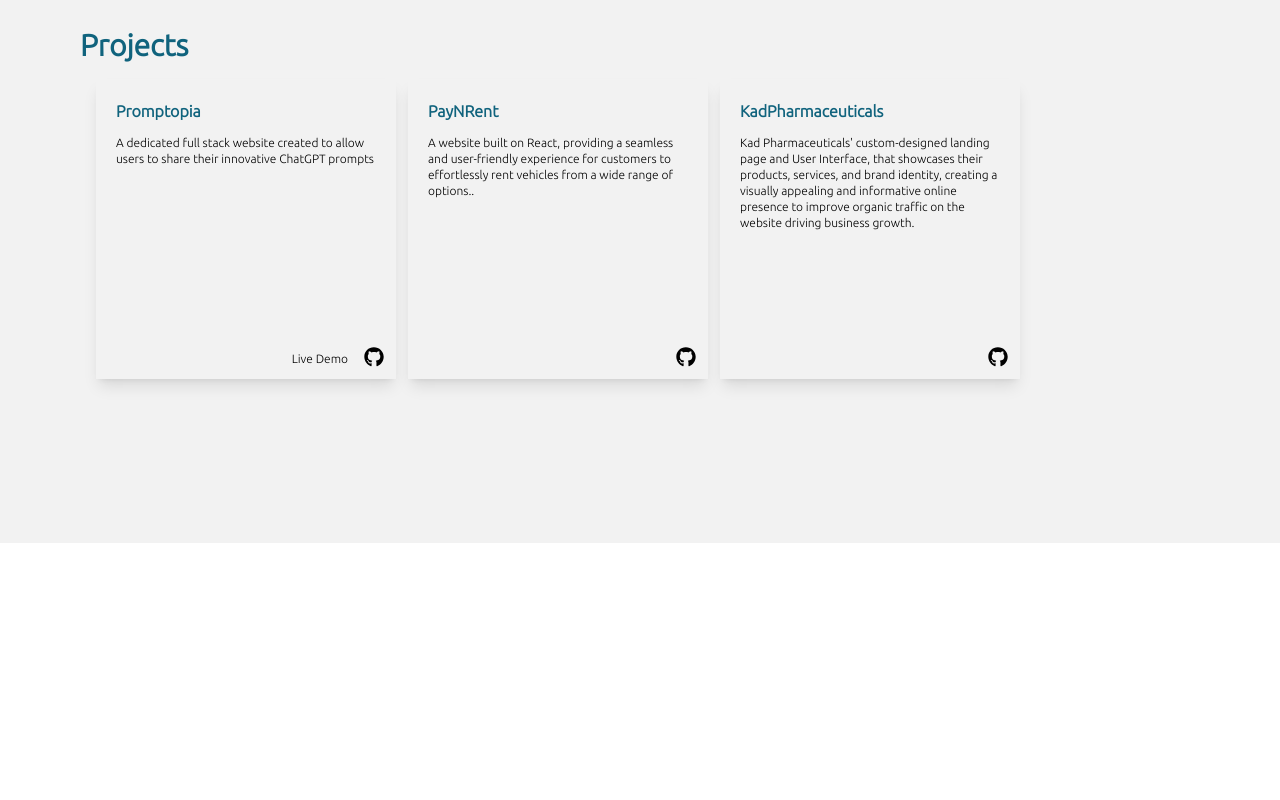
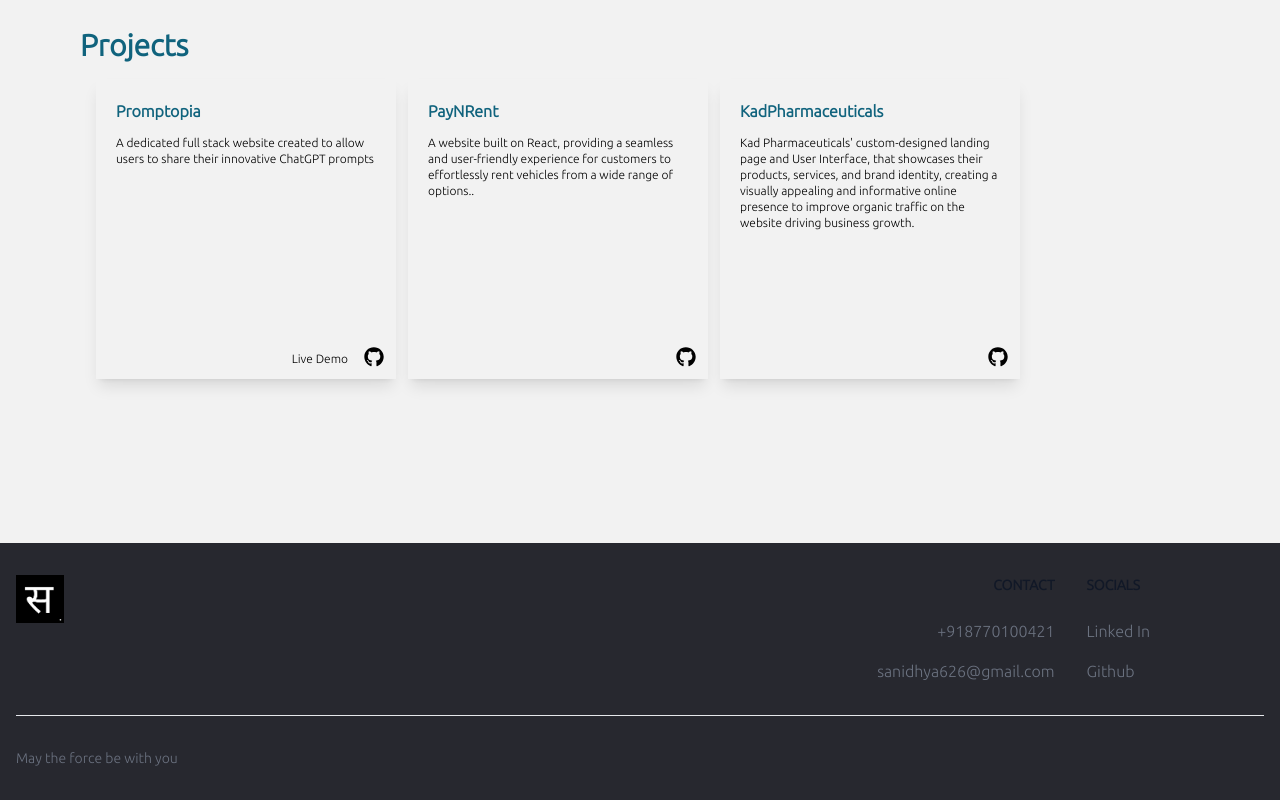
Before and after one commit to sanidhya004/Portfolio, a React (Vite) app: page / in a window 1280 px wide. Shown: the part 1203-2003 px from the top of the page. Before the commit the page ends 1746 px from the top, so only its background shows below. Built offline with nearby package versions, Linux system fonts and the light colour scheme; a web font is replaced by a local one.

Commit message:
Done with it

```diff
--- a/src/App.jsx
+++ b/src/App.jsx
@@ -4,6 +4,7 @@ import viteLogo from '/vite.svg'
 import './App.css'
 import HomePage from './Pages/HomePage'
 import NavBar from './Componet/NavBar'
+import Footer from './Componet/Footer'
 
 function App() {
   const [count, setCount] = useState(0)
@@ -18,6 +19,7 @@ function App() {
      <div className={bg?"light ":"dark"} >
       <NavBar handlebg={handlebg} theme={bg}/>
       <HomePage theme={bg}/>
+      <Footer/>
      </div>
     </>
   )
--- /dev/null
+++ b/src/Componet/Footer.jsx
@@ -0,0 +1,54 @@
+import React from 'react'
+
+const Footer = ({theme}) => {
+  return (
+
+
+<footer class="bg-[#27282F] ">
+    <div class="mx-auto w-full max-w-screen-xl p-4 py-6 lg:py-8">
+        <div class="md:flex md:justify-between">
+          <div class="mb-6 md:mb-0">
+              <a href="" class="flex items-center">
+                  <img src="code.png" class="h-12 me-3" alt="Logo" />
+                  <span class="self-center text-2xl font-semibold whitespace-nowrap dark:text-white"> </span>
+              </a>
+          </div>
+          <div class="grid grid-cols-2 gap-8 sm:gap-8 sm:grid-cols-2">
+              <div className='flex flex-col justify-start items-end'>
+                  <h2 class="mb-6 text-sm font-semibold text-gray-900 uppercase dark:text-white">Contact</h2>
+                  <ul class="text-gray-500 dark:text-gray-400 font-medium flex flex-col justify-start items-end">
+                      <li class="mb-4">
+                          <text type='number'>+918770100421</text>
+                      </li>
+                      <li>
+                          <a href="mailto:sanidhya626@gmail.com" class="hover:underline">sanidhya626@gmail.com</a>
+                      </li>
+                  </ul>
+              </div>
+              <div>
+                  <h2 class="mb-6 text-sm font-semibold text-gray-900 uppercase dark:text-white">Socials</h2>
+                  <ul class="text-gray-500 dark:text-gray-400 font-medium">
+                      <li class="mb-4">
+                          <a href="https://www.linkedin.com/in/sanidhya-sharma-b1a51b198/" class="hover:underline ">Linked In</a>
+                      </li>
+                      <li>
+                          <a href="https://github.com/sanidhya004" class="hover:underline">Github</a>
+                      </li>
+                  </ul>
+              </div>
+
+          </div>
+      </div>
+      <hr class="my-6 border-gray-200 sm:mx-auto dark:border-gray-700 lg:my-8" />
+      <div class="sm:flex sm:items-center sm:justify-between">
+          <span class="text-sm text-gray-500 sm:text-center dark:text-gray-400"><a href="https://www.youtube.com/watch?v=7r77SocMOIA" class="hover:underline">May the force be with you</a>
+          </span>
+
+      </div>
+    </div>
+</footer>
+
+  )
+}
+
+export default Footer
--- a/src/Componet/Hero.jsx
+++ b/src/Componet/Hero.jsx
@@ -16,7 +16,10 @@ const Hero = ({theme}) => {
 
       <div>
         <p className={theme?'text-3xl text-[#10637D] font-semibold':"text-3xl font-semibold"}>About</p>
-        <p>Contrary to popular belief, Lorem Ipsum is not simply random text. It has roots in a piece of classical Latin literature from 45 BC, making it over 2000 years old. Richard McClintock, a Latin professor at Hampden-Sydney College in Virginia, looked up one of the more obscure Latin words, consectetur, from a Lorem Ipsum passage, and going through the cites of the word in classical literature, discovered the undoubtable source. Lorem Ipsum comes from sections 1.10.32 and 1.10.33 of "de Finibus Bonorum et Malorum" (The Extremes of Good and Evil) by Cicero, written in 45 BC. This book is a treatise on the theory of ethics, very popular during the Renaissance. The first line of Lorem Ipsum, "Lorem ipsum dolor sit amet..", comes from a line in section 1.10.32.</p>
+        <p>
+Hey, I'm Sanidhya, a MERN stack developer deeply immersed in the world of coding and football. With a passion for crafting seamless web experiences, I bring ideas to life through the magic of code. Off the screen, I'm a fervent football enthusiast, analyzing matches and cheering for my favorite teams.
+
+My tech journey started with a love for innovation and problem-solving, and I thrive on the dynamic challenges of web development. Just as on the field where strategies unfold, I enjoy translating that excitement into meticulous code. Beyond coding, catch me kicking the ball around, discussing the latest football tactics, and soaking in the energy of the game. Join me on this dual adventure of coding and football fandom, where creativity meets the thrill of the game!</p>
       </div>
 
       <div className='flex sm:px-4 gap-9 flex-wrap justify-center px-9'>
--- a/src/Pages/HomePage.jsx
+++ b/src/Pages/HomePage.jsx
@@ -1,5 +1,6 @@
 import React from 'react'
 import Experience from '../Componet/Experience'
+import Footer from '../Componet/Footer'
 import Hero from '../Componet/Hero'
 import Projects from '../Componet/Projects'
 
@@ -11,6 +12,7 @@ const HomePage = ({theme}) => {
       <Experience theme={theme}/>
       <Projects theme={theme}/>
 
+
     </div>
   )
 }
```
